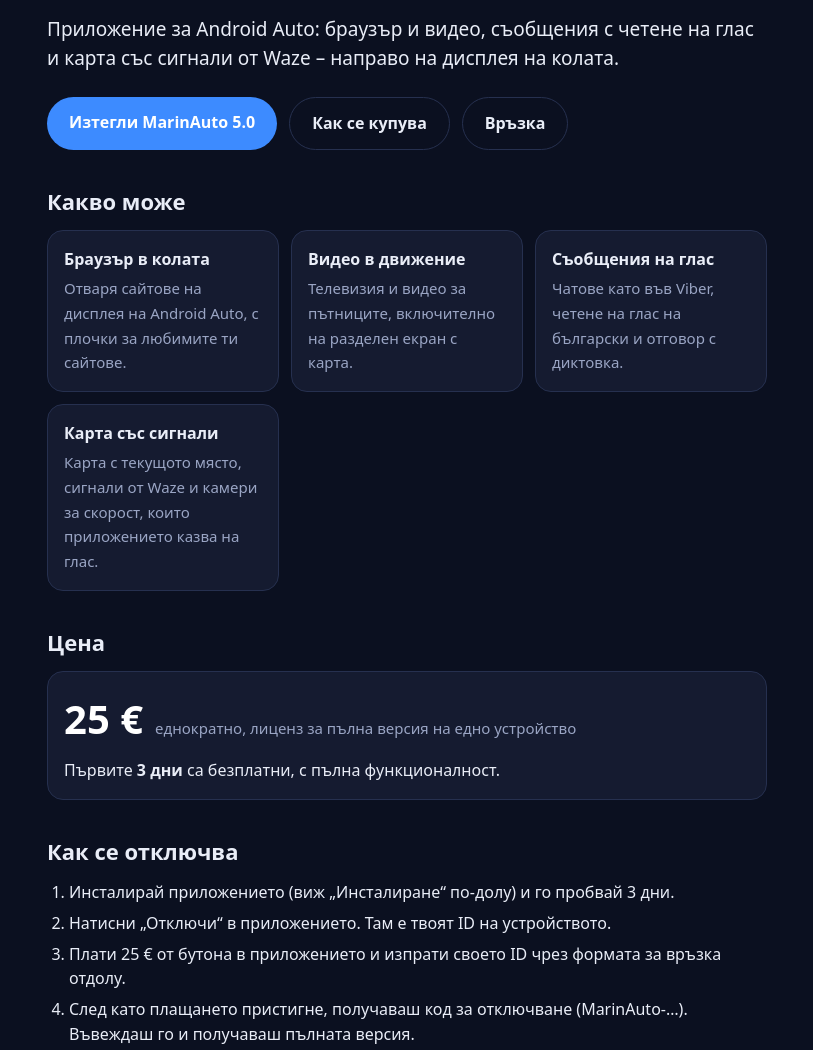
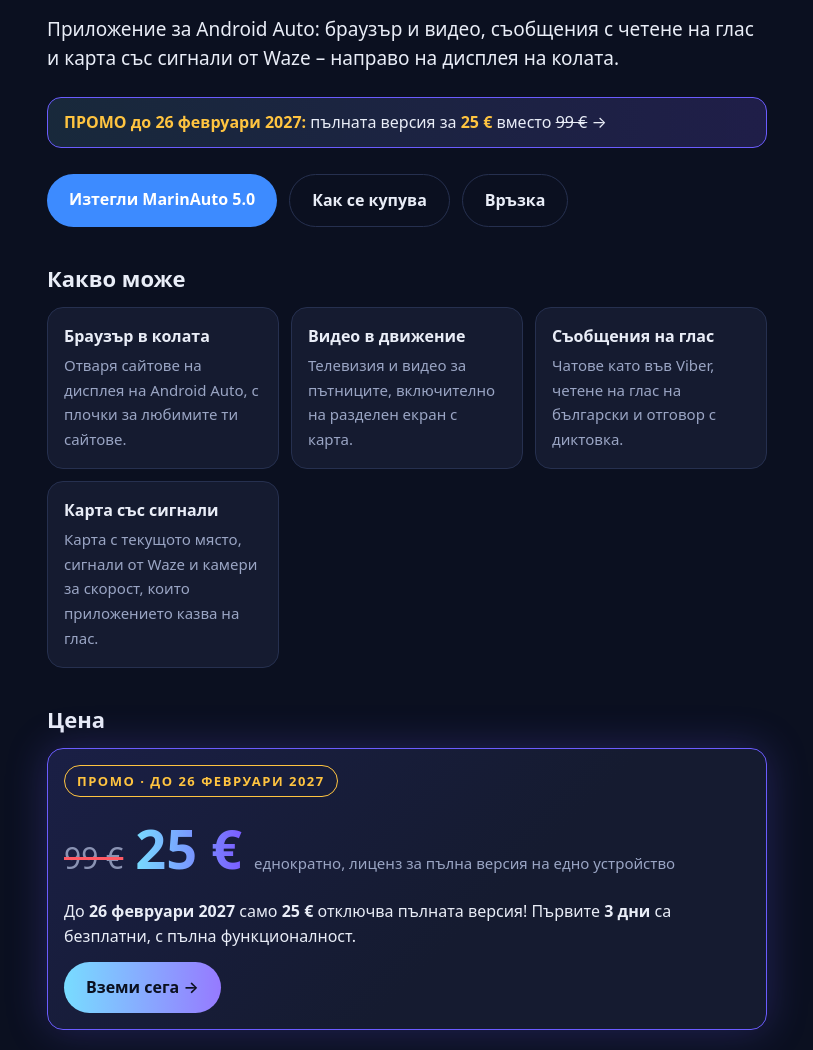
Before and after one commit to l3r0y777/marinauto, a plain HTML site: page index.html in a window 1280 px wide. Shown: the part 154-1204 px from the top of the page, without its empty margins (233-1046 px from the left). Drawn offline with Linux system fonts and the light colour scheme.

Commit message:
Промо: 25 € вместо 99 € до 26 февруари 2027

```diff
--- a/index.html
+++ b/index.html
@@ -35,6 +35,13 @@
   .f button{align-self:flex-start;border:none;cursor:pointer;font:inherit}
   .lnk{color:#9cc0ff}
   .ok{color:#3ddc84}.err{color:#ff8a80}
+  .promo{position:relative;overflow:hidden;border:1px solid #6b5cff;background:linear-gradient(135deg,#1a1f45,#151b30 60%);box-shadow:0 0 40px rgba(107,92,255,.25)}
+  .c .tag{display:inline-block;padding:5px 12px;border-radius:999px;border:1px solid #ffc440;color:#ffc440;font-size:13px;font-weight:700;letter-spacing:1.5px;margin-bottom:10px}
+  .price .old{font-size:30px;color:#8a93b3;text-decoration:line-through;text-decoration-color:#ff5a64;text-decoration-thickness:3px}
+  .price .new{font-size:54px;font-weight:800;background:linear-gradient(90deg,#78dcff,#7a5cff);-webkit-background-clip:text;background-clip:text;color:transparent}
+  .b3{background:linear-gradient(90deg,#78dcff,#967aff);color:#0b1020;margin-top:14px}
+  .strip{display:block;text-decoration:none;color:var(--tx);border:1px solid #6b5cff;border-radius:14px;padding:12px 16px;margin:0 0 26px;background:linear-gradient(90deg,rgba(120,220,255,.12),rgba(122,92,255,.18))}
+  .strip b{color:#ffc440}
   footer{margin-top:44px;padding-top:18px;border-top:1px solid var(--line);color:var(--mut);font-size:14px}
 </style>
 </head>
@@ -43,6 +50,7 @@
   <h1>MarinAuto</h1>
   <p class="by">Създадено от Марин Узунов</p>
   <p class="lead">Приложение за Android Auto: браузър и видео, съобщения с четене на глас и карта със сигнали от Waze – направо на дисплея на колата.</p>
+  <a class="strip" href="#buy"><b>ПРОМО до 26 февруари 2027:</b> пълната версия за <b>25 €</b> вместо <s>99 €</s> →</a>
   <div class="btns">
     <a class="b b1" href="MarinAuto-5.0.apk" download="MarinAuto-5.0.apk">Изтегли MarinAuto 5.0</a>
     <a class="b b2" href="#buy">Как се купува</a>
@@ -58,9 +66,11 @@
   </div>
 
   <h2 id="buy">Цена</h2>
-  <div class="c">
-    <div class="price"><span class="n">25 €</span><span class="m">еднократно, лиценз за пълна версия на едно устройство</span></div>
-    <p style="margin:8px 0 0">Първите <b>3 дни</b> са безплатни, с пълна функционалност.</p>
+  <div class="c promo">
+    <span class="tag">ПРОМО · ДО 26 ФЕВРУАРИ 2027</span>
+    <div class="price"><span class="old">99 €</span><span class="new">25 €</span><span class="m">еднократно, лиценз за пълна версия на едно устройство</span></div>
+    <p style="margin:8px 0 0">До <b>26 февруари 2027</b> само <b>25 €</b> отключва пълната версия! Първите <b>3 дни</b> са безплатни, с пълна функционалност.</p>
+    <a class="b b3" href="MarinAuto-5.0.apk" download="MarinAuto-5.0.apk">Вземи сега →</a>
   </div>
 
   <h2>Как се отключва</h2>
```
